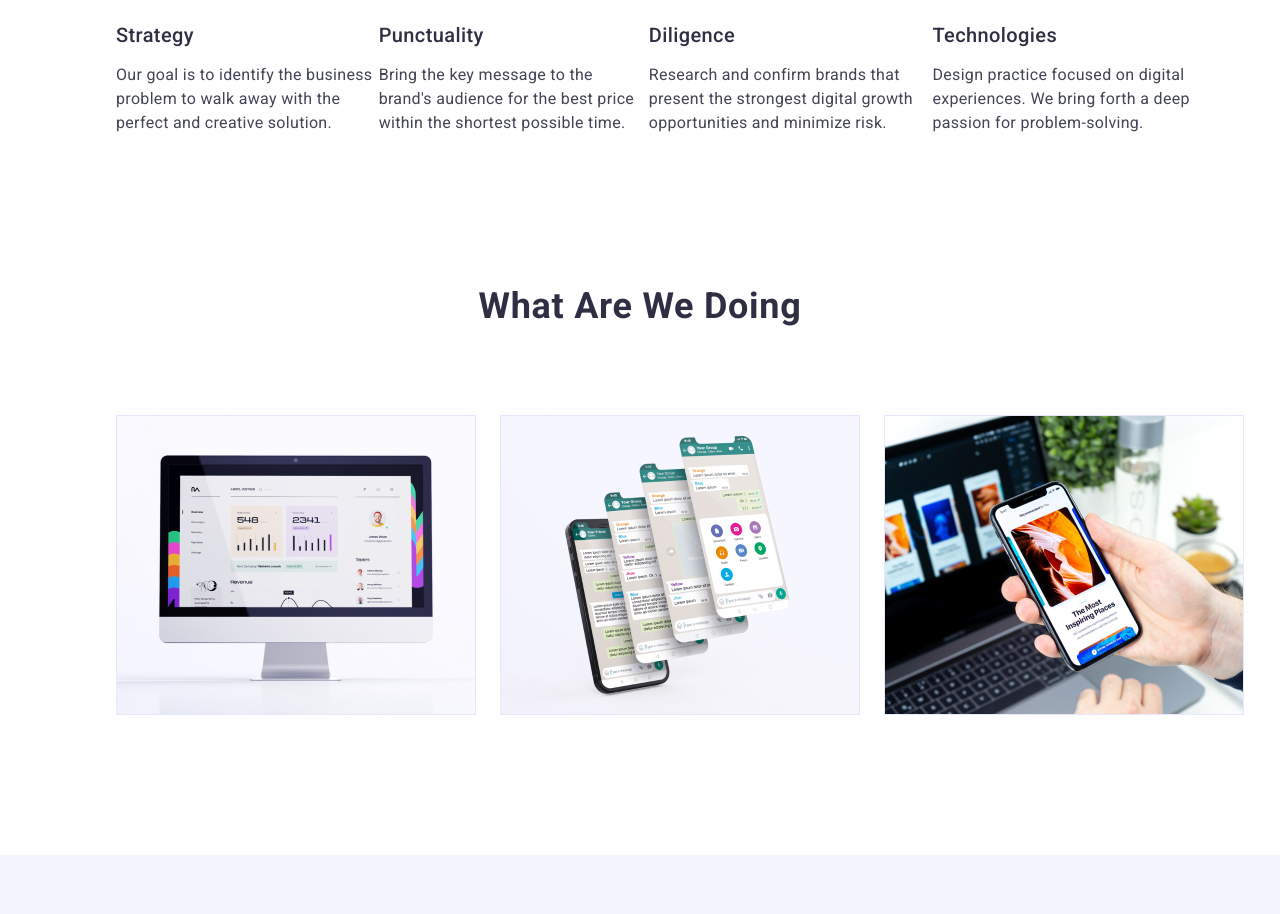
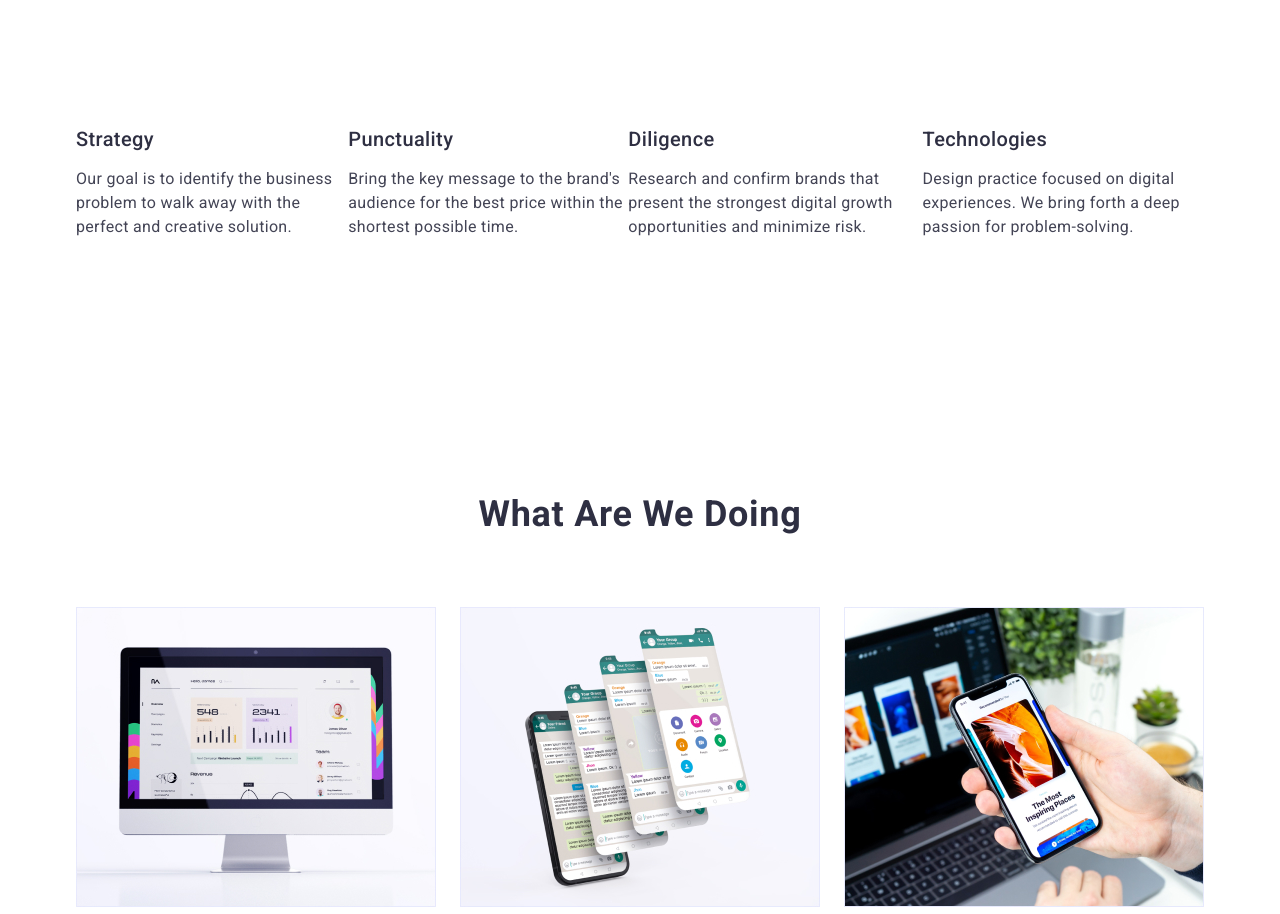
Before and after one commit to KetKarpo/goit-markup-hw-03, a plain HTML site: page index.html in a window 1280 px wide. Shown: the part 820-1734 px from the top of the page. Drawn offline with nearby package versions, Linux system fonts and the light colour scheme.

Commit message:
Update styles.css

```diff
--- a/css/styles.css
+++ b/css/styles.css
@@ -64,7 +64,6 @@ body{
 
 }
 
-.header-block  ul,
 .header-connection{
     display: flex;
     align-items: center;
@@ -198,12 +197,11 @@ body{
     clip-path: inset(50%);
     margin: -1px;
 }
-.feature {
-    margin: 0;
-    padding: 0;
-}
 .feature-list{
     display: flex;
+    align-items: flex-start;
+    margin: 0;
+        padding: 0;
 }
 .feature-list > .feature-list-itme{
     flex-basis: calc((100%-3*24px)/4);
@@ -231,6 +229,11 @@ body{
 .work-list{
     display: flex;
     gap: 24px;
+}
+
+.work-list{
+    margin: 0;
+    padding: 0;
 }
 
 .work-title{
@@ -262,6 +265,8 @@ body{
 .team-list{
     display: flex;
     gap: 24px;
+    margin: 0;
+    padding: 0;
 }
 .team-container{
     text-align: center;
```
